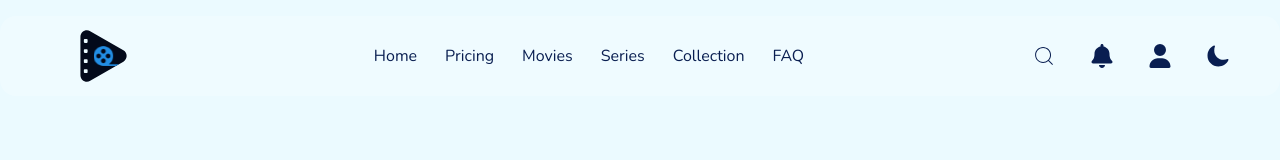
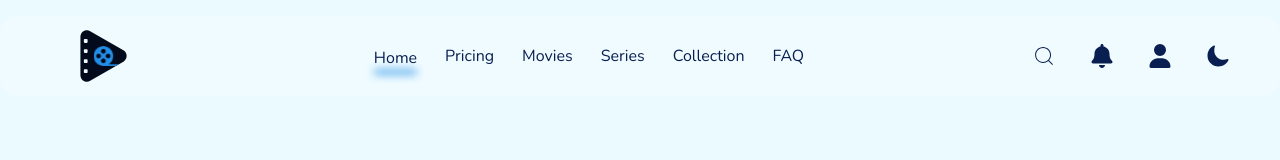
Before and after one commit to sajadanjidani/movie, a React (Vite) app: page / in a window 1280 px wide. Shown: the top 160 px of the page. Built offline with nearby package versions, Linux system fonts and the light colour scheme.

Commit message:
feat: complete ListItem component

```diff
--- a/src/layout/Navbar/Navbar.jsx
+++ b/src/layout/Navbar/Navbar.jsx
@@ -1,5 +1,5 @@
-import { Link } from "react-router-dom";
-import { useState } from "react";
+import { Link, useLocation } from "react-router-dom";
+import { useEffect, useState } from "react";
 
 // import listItem
 import ListItem from "./elements/ListItem";
@@ -8,13 +8,15 @@ import IconButton from "./elements/IconButton";
 export default function Navbar() {
 
   const [listItemInfo , setListItemInfo] = useState([
-    {id : 1 , title : 'Home' , hrefLink : '/' },
-    {id : 2 , title : 'Pricing' , hrefLink : '/' },
-    {id : 3 , title : 'Movies' , hrefLink : '/' },
-    {id : 4 , title : 'Series' , hrefLink : '/' },
-    {id : 5 , title : 'Collection' , hrefLink : '/' },
-    {id : 6 , title : 'FAQ' , hrefLink : '/' },
+    {id : 1 , title : 'Home' , hrefLink : '/'},
+    {id : 2 , title : 'Pricing' , hrefLink : '/Pricing'},
+    {id : 3 , title : 'Movies' , hrefLink : '/Movies'},
+    {id : 4 , title : 'Series' , hrefLink : '/Series'},
+    {id : 5 , title : 'Collection' , hrefLink : '/Collection'},
+    {id : 6 , title : 'FAQ' , hrefLink : '/FAQ'},
   ])
+
+  const { pathname } = useLocation()
 
   return (
     <div className='flex items-center justify-between static mt-4 rounded-2xl w-full h-20 px-12.5 container bg-white/20 **:text-[#091E51] **:hover:text-[#228EE5]'>
@@ -25,7 +27,7 @@ export default function Navbar() {
       {/* menu */}
         <ul className="flex items-center gap-7 h-full">
           {listItemInfo.map((item) =>
-            <ListItem key={item.id} {...item}/>
+            <ListItem key={item.id} {...item} isActive={pathname === item.hrefLink}/>
           )}
         </ul>
       {/* icon button */}
--- a/src/layout/Navbar/elements/listItem.jsx
+++ b/src/layout/Navbar/elements/listItem.jsx
@@ -1,9 +1,10 @@
-import { Link } from "react-router-dom"
+import { NavLink } from "react-router-dom"
 
-export default function ListItem({hrefLink , title}) {
+export default function ListItem({hrefLink , title , isActive}) {
   return (
-    <Link to={hrefLink}>
+    <NavLink to={hrefLink}>
         <li>{title}</li>
-    </Link>
+        {isActive && <div className="mx-auto -mb-2 w-full h-1 bg-[#228EE5] blur-xs rounded-full"></div>}
+    </NavLink>
   )
 }
```
